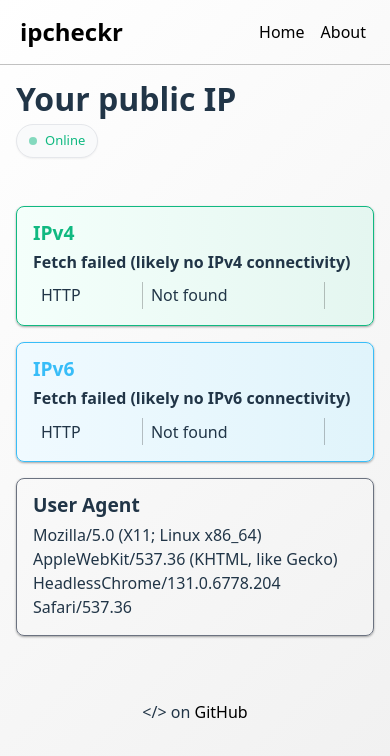
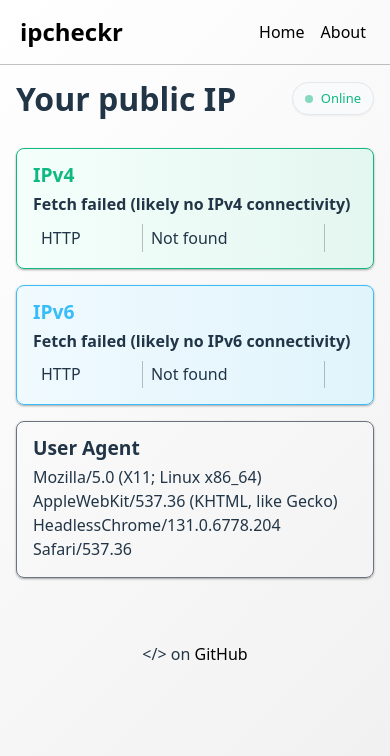
Before and after one commit to joariasl/ipcheckr-web, a website built with Vite: page index.html in a window 390 px wide. Built offline with nearby package versions, Linux system fonts and the light colour scheme.

Commit message:
Fix connection-status CSS styles

```diff
--- a/src/style.css
+++ b/src/style.css
@@ -43,10 +43,8 @@ h1 {
 
 .title-section {
   display: flex;
-  align-items: center;
   justify-content: space-between;
   gap: 1rem;
-  margin-bottom: 1rem;
 }
 
 .title-section h1 {
@@ -221,6 +219,7 @@ table.ip-resolution-records td:not(:last-child) {
 .connection-status {
   position: relative;
   display: flex;
+  align-self: center;
   align-items: center;
   gap: 0.5rem;
   padding: 0.5rem 1rem;
@@ -285,8 +284,6 @@ table.ip-resolution-records td:not(:last-child) {
 
 @media (max-width: 640px) {
   .title-section {
-    flex-direction: column;
-    align-items: flex-start;
     gap: 0.5rem;
   }
 
```
